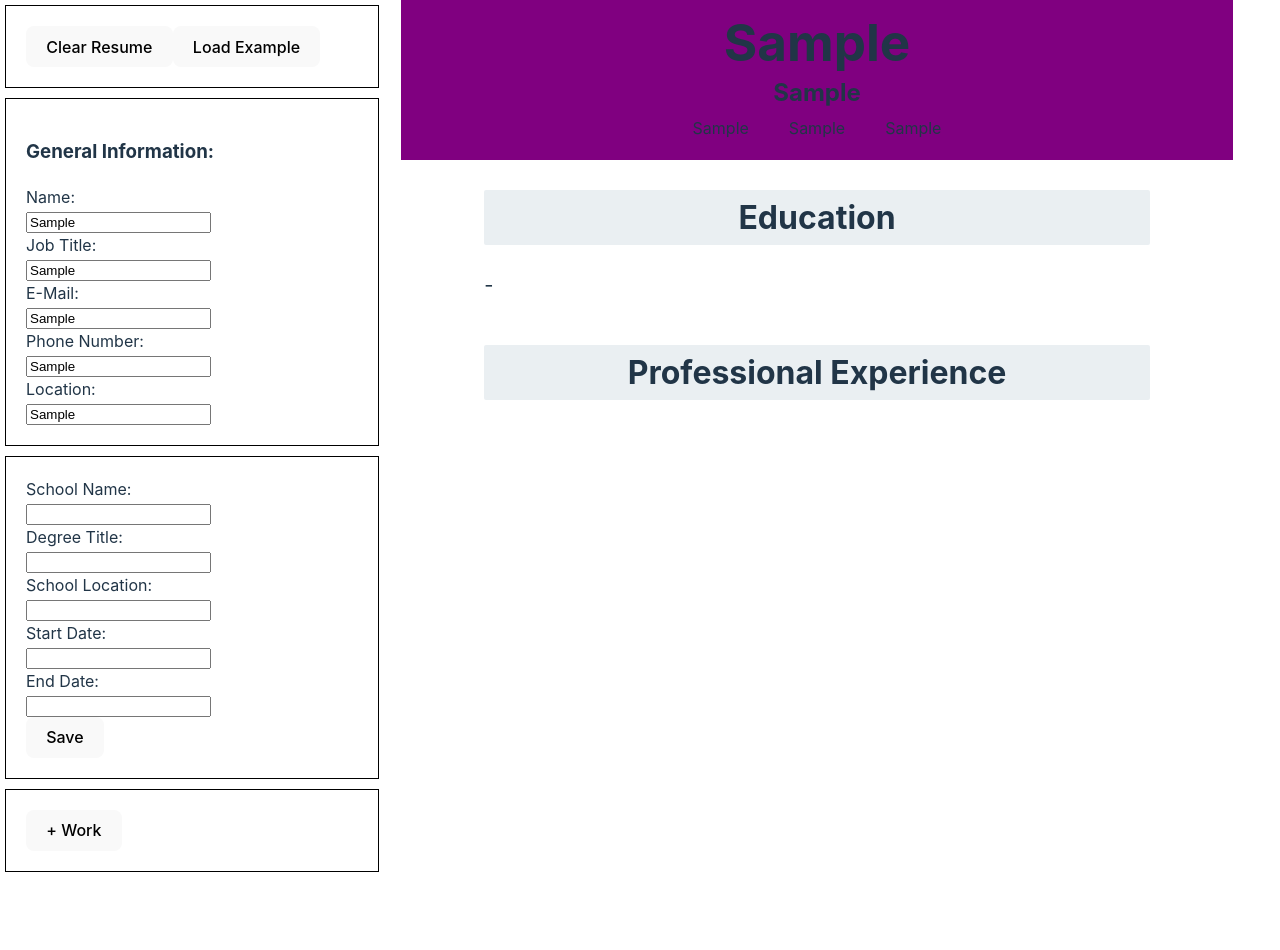
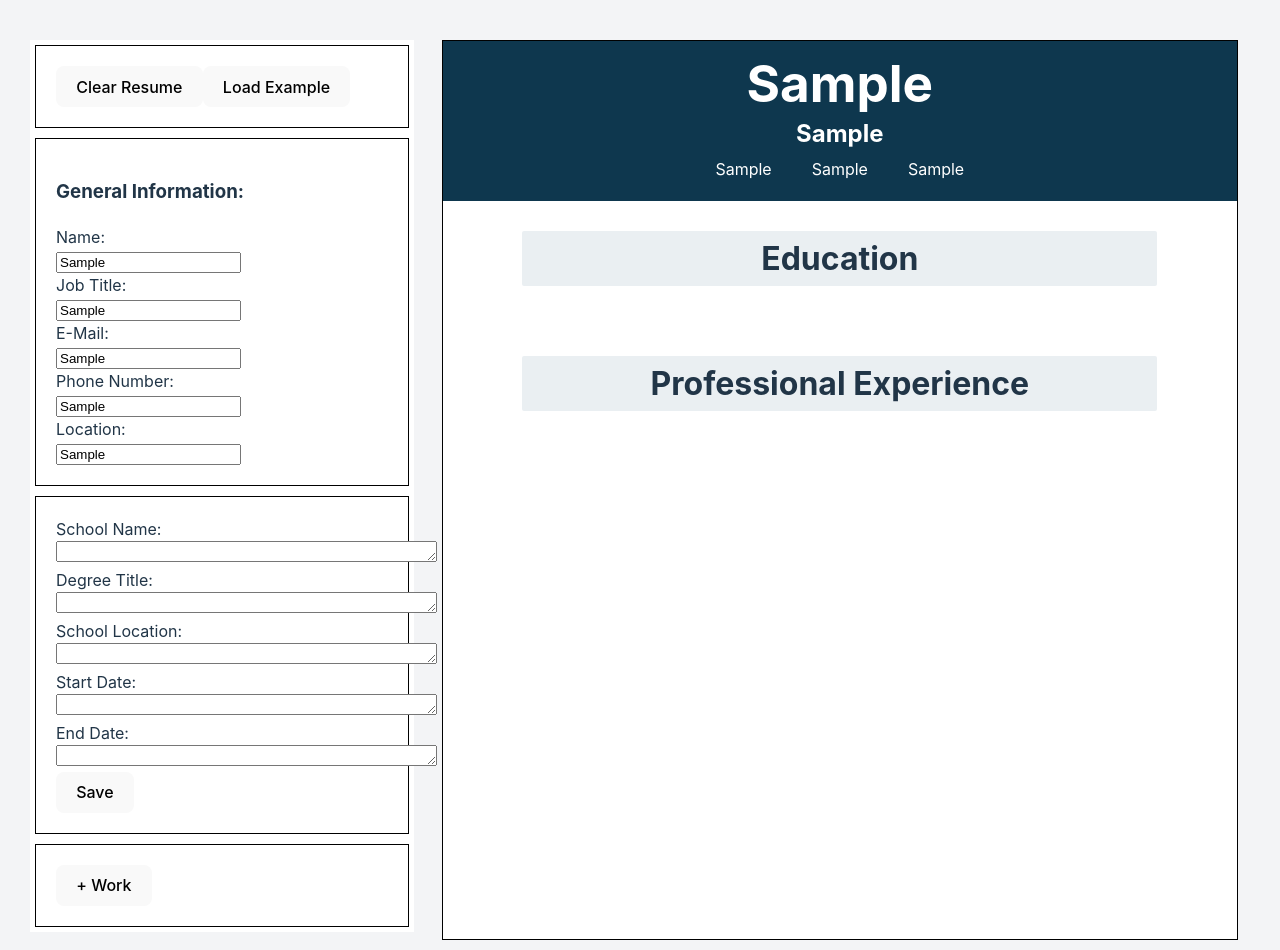
Before and after one commit to BenPhillips-21/cvApp, a React (Vite) app: page / in a window 1280 px wide. Both pictures are taken after typing "Sample", "Sample", "Sample", "Sample", "Sample" into the empty fields and a click on the button "+ Education". Before the commit the page ends 877 px from the top, so only its background shows below. Built offline with nearby package versions, Linux system fonts and the light colour scheme.

Commit message:
added jobLocation and continued styling

```diff
--- a/src/App.jsx
+++ b/src/App.jsx
@@ -30,14 +30,16 @@ function App() {
   const [responsibilities, setResponsibilities] = useState('');
   const [startWorkDate, setStartWorkDate] = useState('');
   const [endWorkDate, setEndWorkDate] = useState('');
+  const [jobLocation, setJobLocation] = useState('');
   const [workStatus, setWorkStatus] = useState(0);
 
   return (
     <>
     <div className="papa-container">
+    <div className="container-container">
     <div className="app-container">
       <div className="section">
-      <ClearLoad works={works} setWorks={setWorks} business={business} setBusiness={setBusiness} jobTitle={jobTitle} setJobTitle={setJobTitle} responsibilities={responsibilities} setResponsibilities={setResponsibilities} startWorkDate={startWorkDate} setStartWorkDate={setStartWorkDate} endWorkDate={endWorkDate} setEndWorkDate={setEndWorkDate} workStatus={workStatus} setWorkStatus={setWorkStatus} state={state} setState={setState} location={location} setLocation={setLocation} name={name} setName={setName} title={title} setTitle={setTitle} email={email} setEmail={setEmail} number={number} setNumber={setNumber} status={status} setStatus={setStatus} educations={educations} setEducations={setEducations} school={school} setSchool={setSchool} degree={degree} setDegree={setDegree} schoolLocation={schoolLocation} setSchoolLocation={setSchoolLocation} startDate={startDate} setStartDate={setStartDate} endDate={endDate} setEndDate={setEndDate} />
+      <ClearLoad jobLocation={jobLocation} setJobLocation={setJobLocation} works={works} setWorks={setWorks} business={business} setBusiness={setBusiness} jobTitle={jobTitle} setJobTitle={setJobTitle} responsibilities={responsibilities} setResponsibilities={setResponsibilities} startWorkDate={startWorkDate} setStartWorkDate={setStartWorkDate} endWorkDate={endWorkDate} setEndWorkDate={setEndWorkDate} workStatus={workStatus} setWorkStatus={setWorkStatus} state={state} setState={setState} location={location} setLocation={setLocation} name={name} setName={setName} title={title} setTitle={setTitle} email={email} setEmail={setEmail} number={number} setNumber={setNumber} status={status} setStatus={setStatus} educations={educations} setEducations={setEducations} school={school} setSchool={setSchool} degree={degree} setDegree={setDegree} schoolLocation={schoolLocation} setSchoolLocation={setSchoolLocation} startDate={startDate} setStartDate={setStartDate} endDate={endDate} setEndDate={setEndDate} />
       </div>
       <div className="section">
         <GeneralInfo location={location} setLocation={setLocation} name={name} setName={setName} title={title} setTitle={setTitle} email={email} setEmail={setEmail} number={number} setNumber={setNumber} status={status} setStatus={setStatus} />
@@ -46,11 +48,12 @@ function App() {
         <EducationHistory state={state} setState={setState} educations={educations} setEducations={setEducations} school={school} setSchool={setSchool} degree={degree} setDegree={setDegree} schoolLocation={schoolLocation} setSchoolLocation={setSchoolLocation} startDate={startDate} setStartDate={setStartDate} endDate={endDate} setEndDate={setEndDate} />
       </div>
       <div className="section">
-        <WorkHistory works={works} setWorks={setWorks} business={business} setBusiness={setBusiness} jobTitle={jobTitle} setJobTitle={setJobTitle} responsibilities={responsibilities} setResponsibilities={setResponsibilities} startWorkDate={startWorkDate} setStartWorkDate={setStartWorkDate} endWorkDate={endWorkDate} setEndWorkDate={setEndWorkDate} workStatus={workStatus} setWorkStatus={setWorkStatus}/>
+        <WorkHistory jobLocation={jobLocation} setJobLocation={setJobLocation} works={works} setWorks={setWorks} business={business} setBusiness={setBusiness} jobTitle={jobTitle} setJobTitle={setJobTitle} responsibilities={responsibilities} setResponsibilities={setResponsibilities} startWorkDate={startWorkDate} setStartWorkDate={setStartWorkDate} endWorkDate={endWorkDate} setEndWorkDate={setEndWorkDate} workStatus={workStatus} setWorkStatus={setWorkStatus}/>
       </div>
     </div>
+    </div>
     <div className="resume-container">
-      <Resume works={works} business={business} jobTitle={jobTitle} responsibilities={responsibilities} startWorkDate={startWorkDate} endWorkDate={endWorkDate} workStatus={workStatus} state={state} location={location} name={name} title={title} email={email} number={number} status={status} educations={educations} school={school} degree={degree} schoolLocation={schoolLocation} startDate={startDate} endDate={endDate} state={state} />
+      <Resume jobLocation={jobLocation} works={works} business={business} jobTitle={jobTitle} responsibilities={responsibilities} startWorkDate={startWorkDate} endWorkDate={endWorkDate} workStatus={workStatus} state={state} location={location} name={name} title={title} email={email} number={number} status={status} educations={educations} school={school} degree={degree} schoolLocation={schoolLocation} startDate={startDate} endDate={endDate} state={state} />
     </div>
     </div>
     </>
--- a/src/components/clearLoad.jsx
+++ b/src/components/clearLoad.jsx
@@ -1,6 +1,6 @@
 import React, { useState } from 'react';
 
-function ClearLoad({ works, setWorks, business, setBusiness, jobTitle, setJobTitle, responsibilities, setResponsibilities, startWorkDate, setStartWorkDate, endWorkDate, setEndWorkDate, workStatus, setWorkStatus, state, setState, location, setLocation, name, setName, title, setTitle, email, setEmail, number, setNumber, status, setStatus, educations, setEducations, school, setSchool, degree, setDegree, schoolLocation, setSchoolLocation, startDate, setStartDate, endDate, setEndDate }) {
+function ClearLoad({ jobLocation, setJobLocation, works, setWorks, business, setBusiness, jobTitle, setJobTitle, responsibilities, setResponsibilities, startWorkDate, setStartWorkDate, endWorkDate, setEndWorkDate, workStatus, setWorkStatus, state, setState, location, setLocation, name, setName, title, setTitle, email, setEmail, number, setNumber, status, setStatus, educations, setEducations, school, setSchool, degree, setDegree, schoolLocation, setSchoolLocation, startDate, setStartDate, endDate, setEndDate }) {
     function handleClear() {
         setWorks([]);
         setBusiness('');
@@ -22,6 +22,7 @@ function ClearLoad({ works, setWorks, business, setBusiness, jobTitle, setJobTit
         setSchoolLocation('');
         setStartDate('');
         setEndDate('');
+        setJobLocation('')
     }
 
     function handleLoad() {
@@ -29,6 +30,7 @@ function ClearLoad({ works, setWorks, business, setBusiness, jobTitle, setJobTit
 
         setBusiness('DeployPartners');
         setJobTitle('Software Development Intern');
+        setJobLocation('Melbourne')
         setResponsibilities('Developed a React-based dashboard application.');
         setStartWorkDate('Sep 2023');
         setEndWorkDate('Dec 2023');
--- a/src/components/education.jsx
+++ b/src/components/education.jsx
@@ -117,41 +117,51 @@ function EducationHistory({ state, setState, educations, setEducations, school,
   } else if (state === 1) {
     return (
 <>
-        <label>School Name:</label> <br></br>
-        <input
-          type="text"
+  <label>School Name:</label> <br />
+  <textarea
+    rows="1"
+    cols="45"
     value={school}
     onChange={(event) => setSchool(event.target.value)}
   />
   <br />
-        <label>Degree Title:</label> <br></br>
-        <input
-          type="text"
+
+  <label>Degree Title:</label> <br />
+  <textarea
+    rows="1"
+    cols="45"
     value={degree}
     onChange={(event) => setDegree(event.target.value)}
   />
   <br />
-        <label>School Location:</label> <br></br>
-        <input
-          type="text"
+
+  <label>School Location:</label> <br />
+  <textarea
+    rows="1"
+    cols="45"
     value={schoolLocation}
     onChange={(event) => setSchoolLocation(event.target.value)}
   />
   <br />
-        <label>Start Date:</label> <br></br>
-        <input
-          type="text"
+
+  <label>Start Date:</label> <br />
+  <textarea
+    rows="1"
+    cols="45"
     value={startDate}
     onChange={(event) => setStartDate(event.target.value)}
   />
   <br />
-        <label>End Date:</label> <br></br>
-        <input
-          type="text"
+
+  <label>End Date:</label> <br />
+  <textarea
+    rows="1"
+    cols="45"
     value={endDate}
     onChange={(event) => setEndDate(event.target.value)}
   />
   <br />
+
   <button onClick={handleSave}>Save</button>
 </>
     ) }
--- a/src/components/practical.jsx
+++ b/src/components/practical.jsx
@@ -1,6 +1,6 @@
 import React, { useState } from 'react';
 
-function WorkHistory({ works, setWorks, business, setBusiness, jobTitle, setJobTitle, responsibilities, setResponsibilities, startWorkDate, setStartWorkDate, endWorkDate, setEndWorkDate, workStatus, setWorkStatus }) {
+function WorkHistory({ jobLocation, setJobLocation, works, setWorks, business, setBusiness, jobTitle, setJobTitle, responsibilities, setResponsibilities, startWorkDate, setStartWorkDate, endWorkDate, setEndWorkDate, workStatus, setWorkStatus }) {
 
   const [hiddenArray, setHiddenArray] = useState([]);
 
@@ -11,7 +11,8 @@ function WorkHistory({ works, setWorks, business, setBusiness, jobTitle, setJobT
       jobTitle,
       responsibilities,
       startWorkDate,
-      endWorkDate
+      endWorkDate,
+      jobLocation,
     }
     setWorks([...works, newWork]);
     setBusiness('');
@@ -19,6 +20,7 @@ function WorkHistory({ works, setWorks, business, setBusiness, jobTitle, setJobT
     setResponsibilities('');
     setStartWorkDate('');
     setEndWorkDate('');
+    setJobLocation('');
     setWorkStatus(0);
   };
 
@@ -40,11 +42,12 @@ function WorkHistory({ works, setWorks, business, setBusiness, jobTitle, setJobT
           jobTitle: hiddenArray[i][1],
           responsibilities: hiddenArray[i][2],
           startWorkDate: hiddenArray[i][3],
-          endWorkDate: hiddenArray[i][4]
+          endWorkDate: hiddenArray[i][4],
+          jobLocation: hiddenArray[i][5]
         };
-        const targetIndex = hiddenArray[i][5];
+        const targetIndex = hiddenArray[i][6];
         const newWorks = [...works];
-        if (hiddenArray[i][5] === 0) {
+        if (hiddenArray[i][6] === 0) {
           newWorks.unshift(newWork);
         } else {
           newWorks.splice(targetIndex, 0, newWork);
@@ -64,9 +67,10 @@ function WorkHistory({ works, setWorks, business, setBusiness, jobTitle, setJobT
     let c = targetWork.responsibilities
     let d = targetWork.startWorkDate
     let e = targetWork.endWorkDate
+    let f = targetWork.jobLocation
     const index = works.indexOf(targetWork);
     console.log(index)
-    let newHiddenArray = ([a, b, c, d, e, index])
+    let newHiddenArray = ([a, b, c, d, e, f, index])
     setHiddenArray((prevHiddenArray) => [...prevHiddenArray, newHiddenArray])
     setWorks((prevWorks) => prevWorks.filter((work) => work.id !== id));
   }
@@ -80,6 +84,7 @@ function WorkHistory({ works, setWorks, business, setBusiness, jobTitle, setJobT
       setResponsibilities(targetWork.responsibilities);
       setStartWorkDate(targetWork.workStartDate);
       setEndWorkDate(targetWork.workEndDate);
+      setJobLocation(targetWork.jobLocation);
 
       setWorks((prevWorks) =>
         prevWorks.filter((work) => work.id !== id)
@@ -113,39 +118,57 @@ function WorkHistory({ works, setWorks, business, setBusiness, jobTitle, setJobT
   } else if (workStatus === 1) {
     return (
       <>
-        <label>Business:</label> <br></br>
-        <input
-          type="text"
+        <label>Business:</label> <br />
+        <textarea
+          rows="1"
+          cols="45"
           value={business}
           onChange={(event) => setBusiness(event.target.value)}
         />
         <br />
-        <label>Job Title:</label> <br></br>
-        <input
-          type="text"
+
+        <label>Job Title:</label> <br />
+        <textarea
+          rows="1"
+          cols="45"
           value={jobTitle}
           onChange={(event) => setJobTitle(event.target.value)}
         />
         <br />
-        <label>Responsibilities:</label> <br></br>
-        <input
-          type="text"
-          value={responsibilities}
-          onChange={(event) => setResponsibilities(event.target.value)}
+
+        <label>Job Location:</label> <br />
+        <textarea
+          rows="1"
+          cols="45"
+          value={jobLocation}
+          onChange={(event) => setJobLocation(event.target.value)}
         />
         <br />
-        <label>Start Date:</label> <br></br>
-        <input
-          type="text"
+
+        <label>Start Date:</label> <br />
+        <textarea
+          rows="1"
+          cols="45"
           value={startWorkDate}
           onChange={(event) => setStartWorkDate(event.target.value)}
         />
         <br />
-        <label>End Date:</label> <br></br>
-        <input
-          type="text"
+
+        <label>End Date:</label> <br />
+        <textarea
+          rows="1"
+          cols="45"
           value={endWorkDate}
           onChange={(event) => setEndWorkDate(event.target.value)}
+        />
+        <br />
+
+        <label>Responsibilities:</label> <br />
+        <textarea
+          rows="5"
+          cols="45"
+          value={responsibilities}
+          onChange={(event) => setResponsibilities(event.target.value)}
         />
         <br />
         <button onClick={addWork}>Save</button>
--- a/src/components/resume.jsx
+++ b/src/components/resume.jsx
@@ -2,7 +2,7 @@ import React, { useState } from 'react';
 import GeneralInfo from './generalInfo';
 import '../styles/resumeStyles.css'
 
-export default function Resume({ works, business, jobTitle, responsibilities, startWorkDate, endWorkDate, workStatus, location, name, title, email, number, educations, school, degree, schoolLocation, startDate, endDate }) {
+export default function Resume({ works, jobLocation, business, jobTitle, responsibilities, startWorkDate, endWorkDate, workStatus, location, name, title, email, number, educations, school, degree, schoolLocation, startDate, endDate }) {
     return (
     <>
     <div>
@@ -39,7 +39,7 @@ export default function Resume({ works, business, jobTitle, responsibilities, st
         <div className='education-info'>
             <div className='education-info-group'>
             <div className='dates-container'>
-                <p>{startDate} - {endDate}</p>
+                <p>{startDate}{endDate}</p>
             </div>
             <p>{schoolLocation}</p>
             </div>
@@ -49,24 +49,39 @@ export default function Resume({ works, business, jobTitle, responsibilities, st
             </div>
         </div>
         </div>
-    <div className = 'education-container'>
-    <div className = 'education-heading'>
-        <h1>Professional Experience</h1>
-    </div>
+
+        <div className='education-container'>
+        <div className='education-heading'>
+            <h1>Professional Experience</h1>
+        </div>
         {works.map((work, index) => (
-          <div key={index}>
-            <h3>{work.business}</h3>
-            <p>{work.jobTitle}</p>
-            <p>{work.responsibilities}</p>
-            <p>Start Date: {work.startWorkDate}</p>
-            <p>End Date: {work.endWorkDate}</p>
-          </div>
+            <div key={index} className='education-info'>
+                <div className='education-info-group'>
+                    <div className='dates-container'>
+                        <p>{work.startWorkDate} - {work.endWorkDate}</p>
+                    </div>
+                    <p style={{ marginTop: '16px' }}>{work.jobLocation}</p>
+                </div>
+                <div className='education-info-group'>
+                    <p style={{ fontSize: '24px', fontWeight: '700', marginBottom: '-8px', marginTop: '16px' }}>{work.business}</p>
+                    <p>{work.jobTitle}</p>
+                    <p>{work.responsibilities}</p>
+                </div>
+            </div>
         ))}
-        <p>{business}</p>
+    <div className="education-info">
+    <div className='education-info-group'>
+         <div className='dates-container'>
+        <p>{startWorkDate}{endWorkDate}</p>
+         </div>
+         <p style={{ marginTop: '16px' }}>{jobLocation}</p>
+        </div>
+        <div className='education-info-group'>
+        <p style={{ fontSize: '24px', fontWeight: '700', marginBottom: '-8px', marginTop: '16px' }}>{business}</p>
         <p>{jobTitle}</p>
         <p>{responsibilities}</p>
-        <p>{startWorkDate}</p>
-        <p>{endWorkDate}</p>
+        </div>
+    </div>
     </div>
     </>
     );
--- a/src/styles/resumeStyles.css
+++ b/src/styles/resumeStyles.css
@@ -3,8 +3,9 @@
     flex-direction: column; /* Stack items vertically */
     justify-content: center; /* Center horizontally */
     align-items: center; /* Center vertically */
-    background-color: purple;
+    background-color: #0e374e;
     height: 160px; /* Adjust the height to your desired value */
+    color: white;
 }
 .header {
     text-align: center;
--- a/src/styles/styles.css
+++ b/src/styles/styles.css
@@ -3,11 +3,7 @@
     flex-direction: row;
 }
 
-.app-container {
-    display: flex;
-    flex-direction: column;
-    width: 30vw;
-  }
+
 
   .section {
     flex: 1; /* Each section takes up equal height */
@@ -17,13 +13,23 @@
     margin: 5px;
   }
 
+  .app-container {
+    display: flex;
+    flex-direction: column;
+    width: 30vw;
+    margin: 18px;
+    margin-left: 30px;
+    margin-top: 40px;
+  }
 
   .resume-container {
     display: flex;
     flex-direction: column;
-    width: 65vw; /
     border: 1px solid black;
-    margin-left: 17px;
+    width: 62vw;
+    margin: 10px;
+    margin-top: 40px;
+    background: #fff;
 }
 
 .education-heading {
@@ -54,6 +60,14 @@
   margin-top: -25px;
 }
 
+.app-container {
+  background-color: #fff;
+
+}
+
+body {
+  background-color: #f3f4f6;
+}
 
 
 .dates-container {
@@ -66,7 +80,7 @@
 }
 
 .education-info-group {
-  min-width: 180px;
+  min-width: 200px;
   text-align: left;
   justify-content: left; /* Center items horizontally */
   align-items: left; /* Center items vertically */
```
Lines whose indentation alone changed are shown as unchanged.
